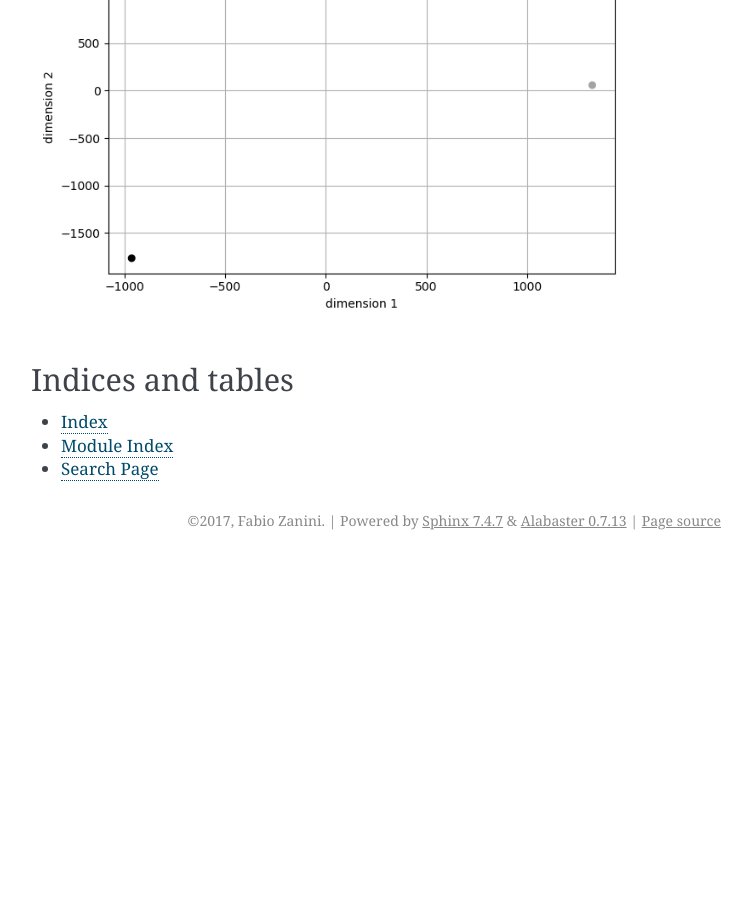
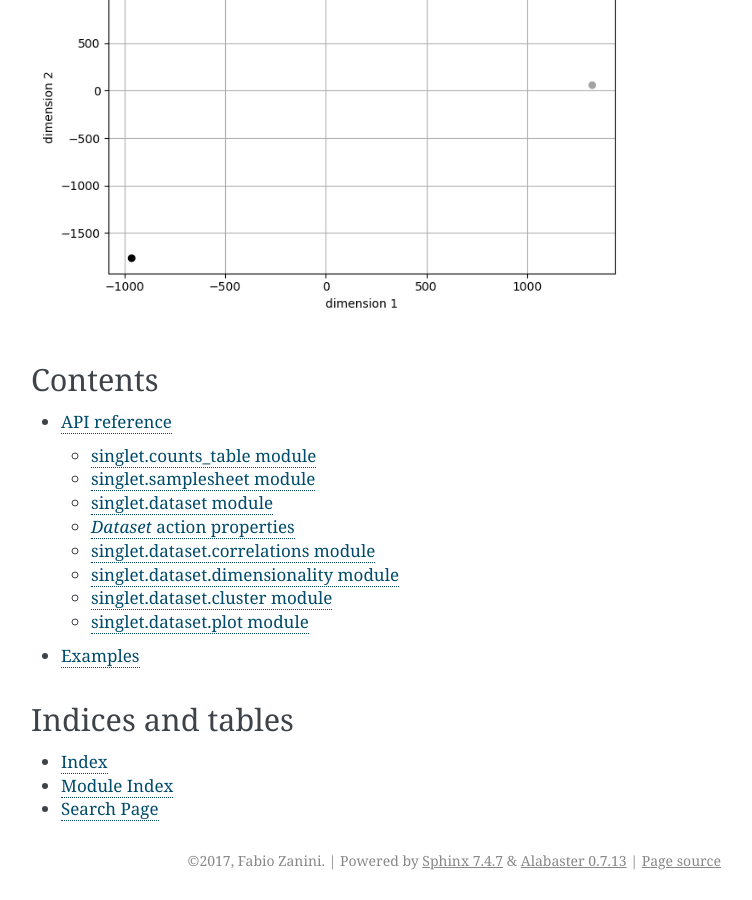
Before and after one commit to iosonofabio/singlet, a Sphinx documentation site: the page built from docs/index.rst, in a window 1280 px wide and 900 px high, scrolled down 1545 px. Shown: the whole window, without its empty margins (389-1141 px from the left). Built offline with Sphinx 7.4.7, drawn with Linux system fonts in a browser that asks for light colours; pages that are not in the unit, such as notebooks, are missing from menus; before the commit the page ends 2105 px from its top, so only the background shows below that; some of the changed text lies outside the part shown.

Commit message:
remove modules.rst

```diff
--- a/docs/index.rst
+++ b/docs/index.rst
@@ -66,6 +66,15 @@ This will calculate a t-SNE embedding of the first 200 features and then show yo
    :alt: t-SNE example
 
 
+Contents
+-------------
+.. toctree::
+   :maxdepth: 2
+
+   api
+   examples
+
+
 Indices and tables
 ------------------
 
```
Also changed, not shown: docs/modules.rst (deleted, +0 -7 lines).
